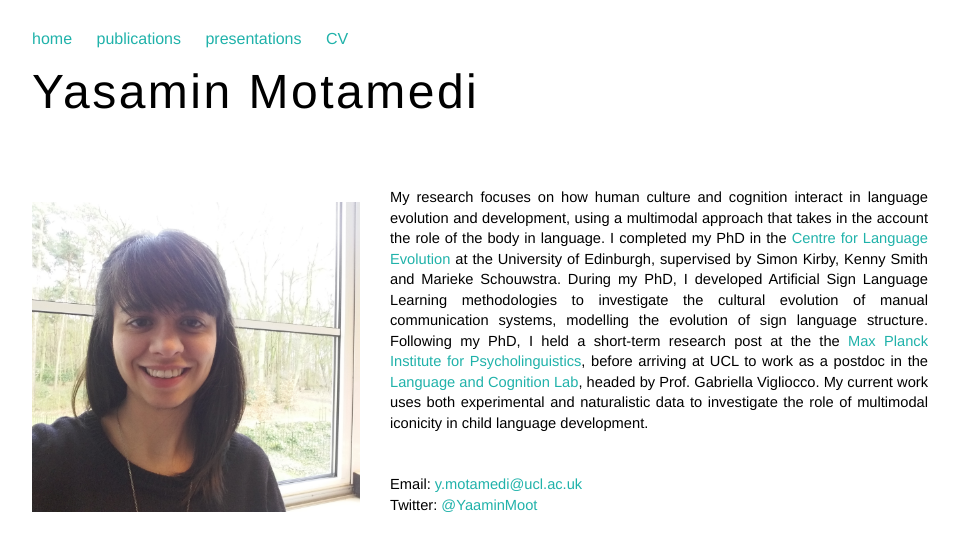
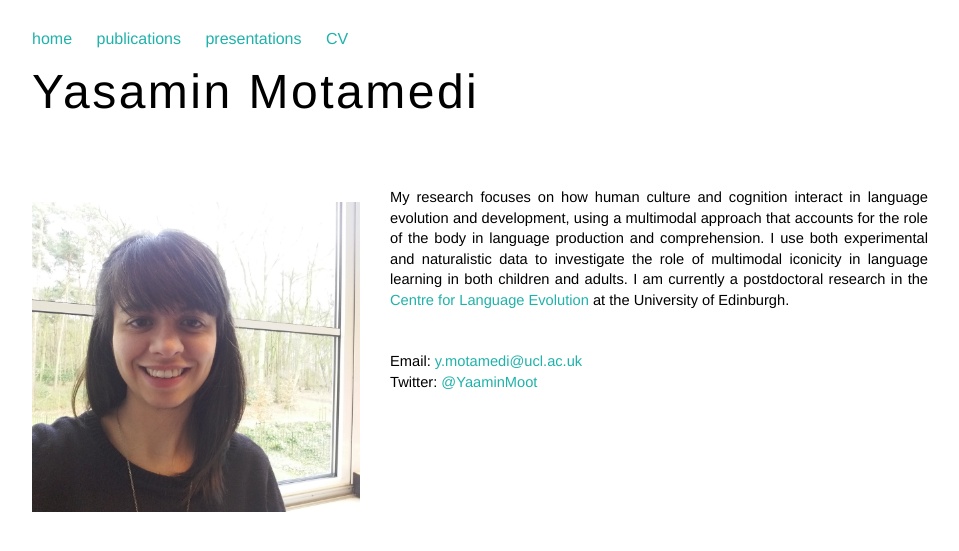
Before and after one commit to ymotamedi/ymotamedi.github.io, a Jekyll site: the page built from index.html, in a window 1280 px wide. Shown: the top 551 px of the page, without its empty margins (160-1119 px from the left). Built offline with Jekyll 4.4.1, drawn with Linux system fonts in a browser that asks for light colours.

Commit message:
Update index.html

```diff
--- a/index.html
+++ b/index.html
@@ -9,18 +9,10 @@ title: Yasamin Motamedi
   <img src="ym_cropped.jpg" style="float:left;width:328px;height:310px;margin-right:30px;margin-top:15px;margin-bottom:30px">
 
   My research focuses on how human culture and cognition interact in language evolution and development,
-  using a multimodal approach that takes in the account the role of the body in language.
-  I completed my PhD in the <a href = "https://www.lel.ed.ac.uk/cle/" target = "_blank">Centre for Language Evolution</a>
-  at the University of Edinburgh, supervised by Simon Kirby, Kenny Smith and Marieke Schouwstra.
-  During my PhD, I developed Artificial Sign Language Learning methodologies to investigate the cultural
-  evolution of manual communication systems, modelling the evolution of sign language structure.
-  Following my PhD, I held a short-term research post at the the
-  <a href = "http://www.mpi.nl" target = "_blank">Max Planck Institute for Psycholinguistics</a>,
-  before arriving at UCL to work as a postdoc in the
-  <a href = "https://www.language-cognition-lab.org/" target = "_blank">Language and Cognition Lab</a>,
-  headed by Prof. Gabriella Vigliocco.
-  My current work uses both experimental and naturalistic data to investigate the role of multimodal iconicity in
-  child language development.
+  using a multimodal approach that accounts for the role of the body in language production and comprehension. I use both experimental and naturalistic data to investigate the role of
+  multimodal iconicity in language learning in both children and adults.
+
+  I am currently a postdoctoral research in the <a href = "http://www.lel.ed.ac.uk/cle/" target="blank">Centre for Language Evolution</a> at the University of Edinburgh.
   <br>
   <br>
   <br>
```
